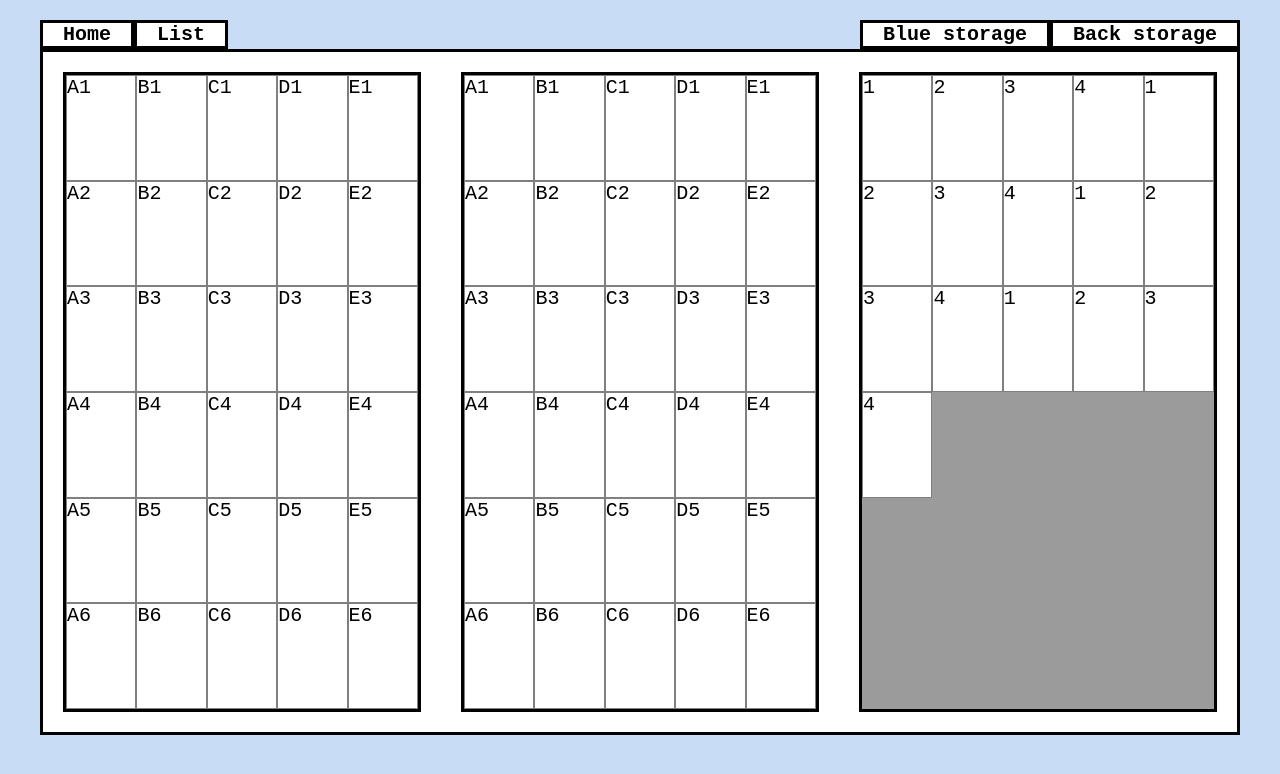
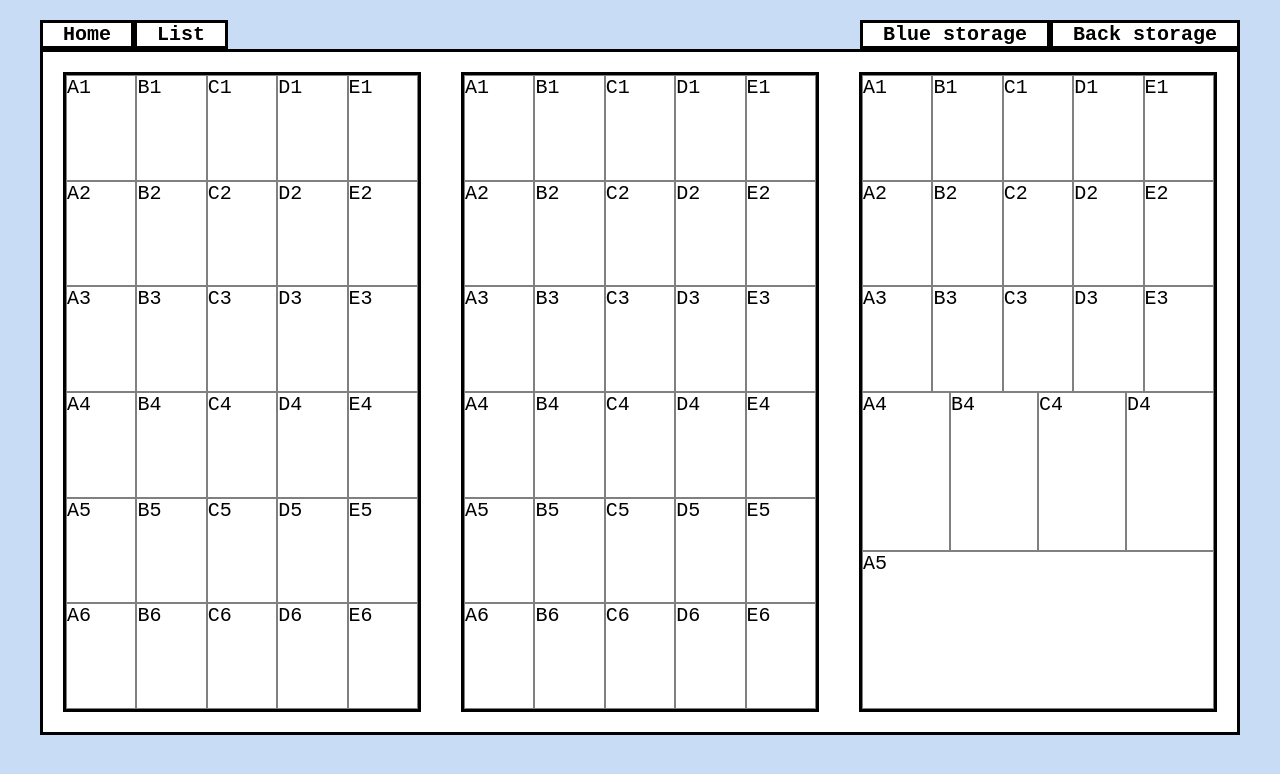
Before and after one commit to sofiyaa07/Inventory-Management, a plain HTML site: page mockGreyShelf.html in a window 1280 px wide. Shown: the top 774 px of the page. Drawn offline with Linux system fonts and the light colour scheme.

Commit message:
Added largest container for grey shelf, IDed all shelves and changed their styling from ID to class (less specific)

```diff
--- a/mockGreyShelf.html
+++ b/mockGreyShelf.html
@@ -25,7 +25,7 @@
     <div class="pop-background">
 
         <div class="page-container">
-            <div class="shelf" id="grey-shelf"> <!--68 items to fill-->
+            <div class="shelf grey-shelf" id="shelf-3"> <!--68 items to fill-->
                 <a href="indexMockup.html" id="A1">
                     A1
                 </a>
@@ -119,7 +119,7 @@
 
             </div>
 
-            <div class="shelf" id="grey-shelf"> <!--68 items to fill-->
+            <div class="shelf grey-shelf" id="shelf-4"> <!--68 items to fill-->
                 <a href="indexMockup.html" id="A1">
                     A1
                 </a>
@@ -213,23 +213,69 @@
 
             </div>
 
-            <div class="shelf" id="grey-shelf"> <!--68 items to fill-->
-                <a href="#">1</a>
-                <a href="#">2</a>
-                <a href="#">3</a>
-                <a href="#">4</a>
-                <a href="#">1</a>
-                <a href="#">2</a>
-                <a href="#">3</a>
-                <a href="#">4</a>
-                <a href="#">1</a>
-                <a href="#">2</a>
-                <a href="#">3</a>
-                <a href="#">4</a>
-                <a href="#">1</a>
-                <a href="#">2</a>
-                <a href="#">3</a>
-                <a href="#">4</a>
+            <div class="shelf grey-shelf" id="shelf-5"> <!--68 items to fill-->
+                <a href="indexMockup.html" id="A1">
+                    A1
+                </a>
+                <a href="indexMockup.html" id="B1">
+                    B1
+                </a>
+                <a href="indexMockup.html" id="C1">
+                    C1
+                </a>
+                <a href="indexMockup.html" id="D1">
+                    D1
+                </a>
+                <a href="indexMockup.html" id="E1">
+                    E1
+                </a>
+                <a href="indexMockup.html" id="A2">
+                    A2
+                </a>
+                <a href="indexMockup.html" id="B2">
+                    B2
+                </a>
+                <a href="indexMockup.html" id="C2">
+                    C2
+                </a>
+                <a href="indexMockup.html" id="D2">
+                    D2
+                </a>
+                <a href="indexMockup.html" id="E2">
+                    E2
+                </a>
+                <a href="indexMockup.html" id="A3">
+                    A3
+                </a>
+                <a href="indexMockup.html" id="B3">
+                    B3
+                </a>
+                <a href="indexMockup.html" id="C3">
+                    C3
+                </a>
+                <a href="indexMockup.html" id="D3">
+                    D3
+                </a>
+                <a href="indexMockup.html" id="E3">
+                    E3
+                </a>
+
+                <a href="indexMockup.html" class="grey-large-container" id="A4">
+                    A4
+                </a>
+                <a href="indexMockup.html" class="grey-large-container" id="B4">
+                    B4
+                </a>
+                <a href="indexMockup.html" class="grey-large-container" id="C4">
+                    C4
+                </a>
+                <a href="indexMockup.html" class="grey-large-container" id="D4">
+                    D4
+                </a>
+
+                <a href="indexMockup.html" class="grey-largest-container" id="A5">
+                    A5
+                </a>
 
 
             </div>
--- a/style.css
+++ b/style.css
@@ -207,7 +207,7 @@ a {
     background-color: rgb(155, 155, 155) !important;
 }
 
-/* all the shelves in the back */
+/* all the shelves */
 .shelf {
     display: grid;
     background-color: rgb(155, 155, 155);
@@ -245,20 +245,20 @@ a {
     min-height: 120px;
 }
 
-#left-shelf {
+.left-shelf {
     /* sets the size of the grid */
     width: 50vh;
     height: 80vh;
     grid-template: repeat(34, 1fr) / repeat(20, 1fr);
 }
 
-#center-shelf {
+.center-shelf {
     width: 100vh;
     height: 80vh;
     grid-template: repeat(34, 1fr) / repeat(40, 1fr);
 }
 
-#right-shelf {
+.right-shelf {
     width: 50vh;
     height: 80vh;
     grid-template: repeat(34, 1fr) / repeat(20, 1fr);
@@ -267,13 +267,13 @@ a {
 
 
 /* storage in the front */
-#blue-shelf {
+.blue-shelf {
     width: 100vh;
     height: 80vh;
     grid-template: repeat(8, 1fr) / repeat(8, 1fr);
 }
 
-#blue-shelf a {
+.blue-shelf a {
     overflow: hidden;
     background-color: white;
     min-height: 90px;
@@ -281,18 +281,24 @@ a {
 }
 
 
-#grey-shelf {
+.grey-shelf {
     width: 100vh;
     height: 80vh;
     grid-template: repeat(24, 1fr) / repeat(20, 1fr);
 }
 
-.shelf #grey-large-container {
+/* different sizes */
+.shelf .grey-large-container {
     grid-row-end: span 6;
     grid-column-end: span 5;
 }
 
-#grey-shelf a {
+.shelf .grey-largest-container {
+    grid-row-end: span 6;
+    grid-column-end: span 20;
+}
+
+.grey-shelf a {
     overflow: hidden;
     background-color: white;
     min-height: 90px;
@@ -308,12 +314,7 @@ a {
     color: darkblue;
 }
 
-#blue-shelf a:hover {
+.grey-shelf a:hover {
     background-color: aliceblue;
     color: darkblue;
 }
-
-#grey-shelf a:hover {
-    background-color: aliceblue;
-    color: darkblue;
-}
```
Also changed, not shown: mockFrontShelf.html (+2 -2 lines), mockShelf.html (+3 -3 lines).
